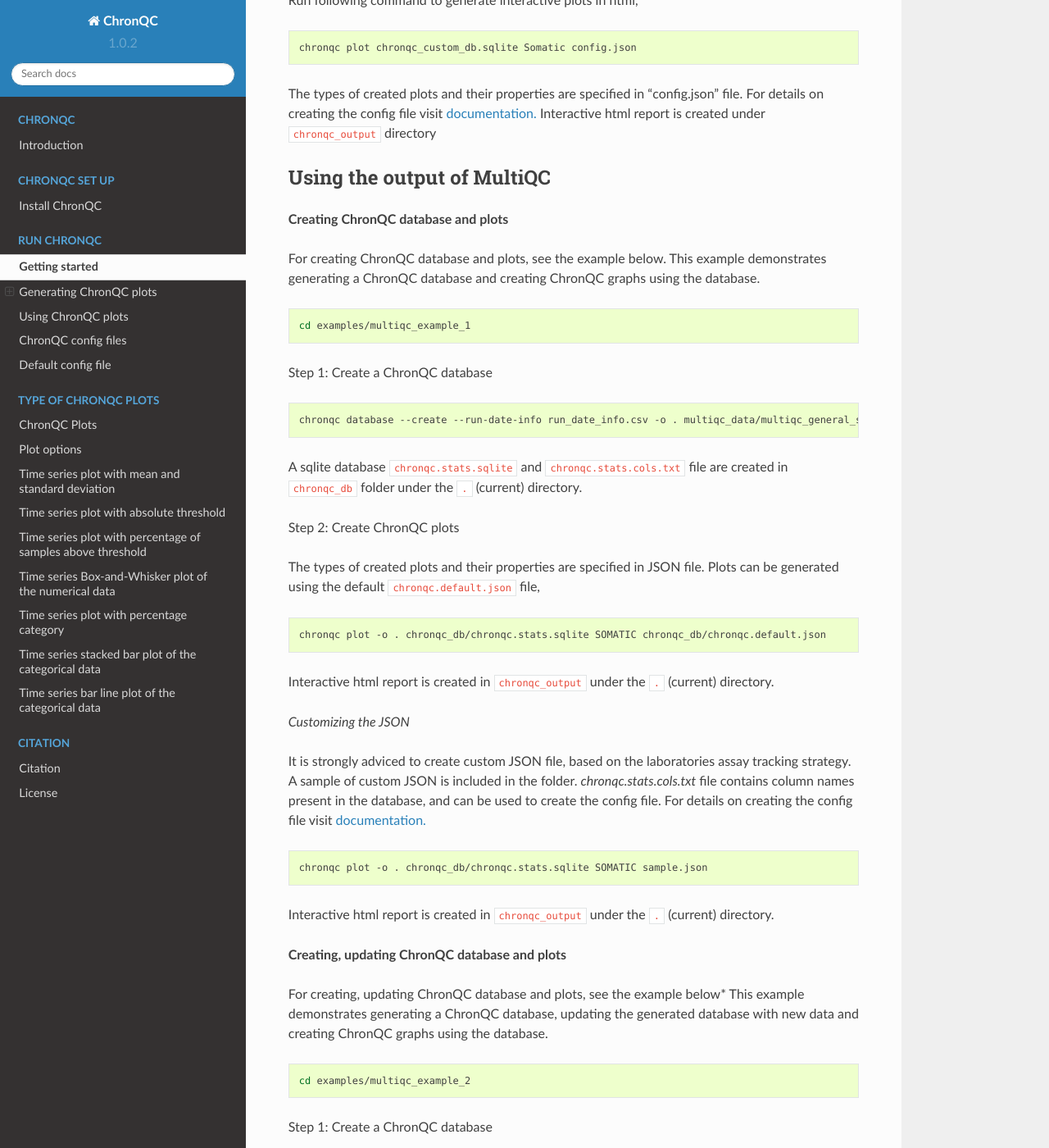
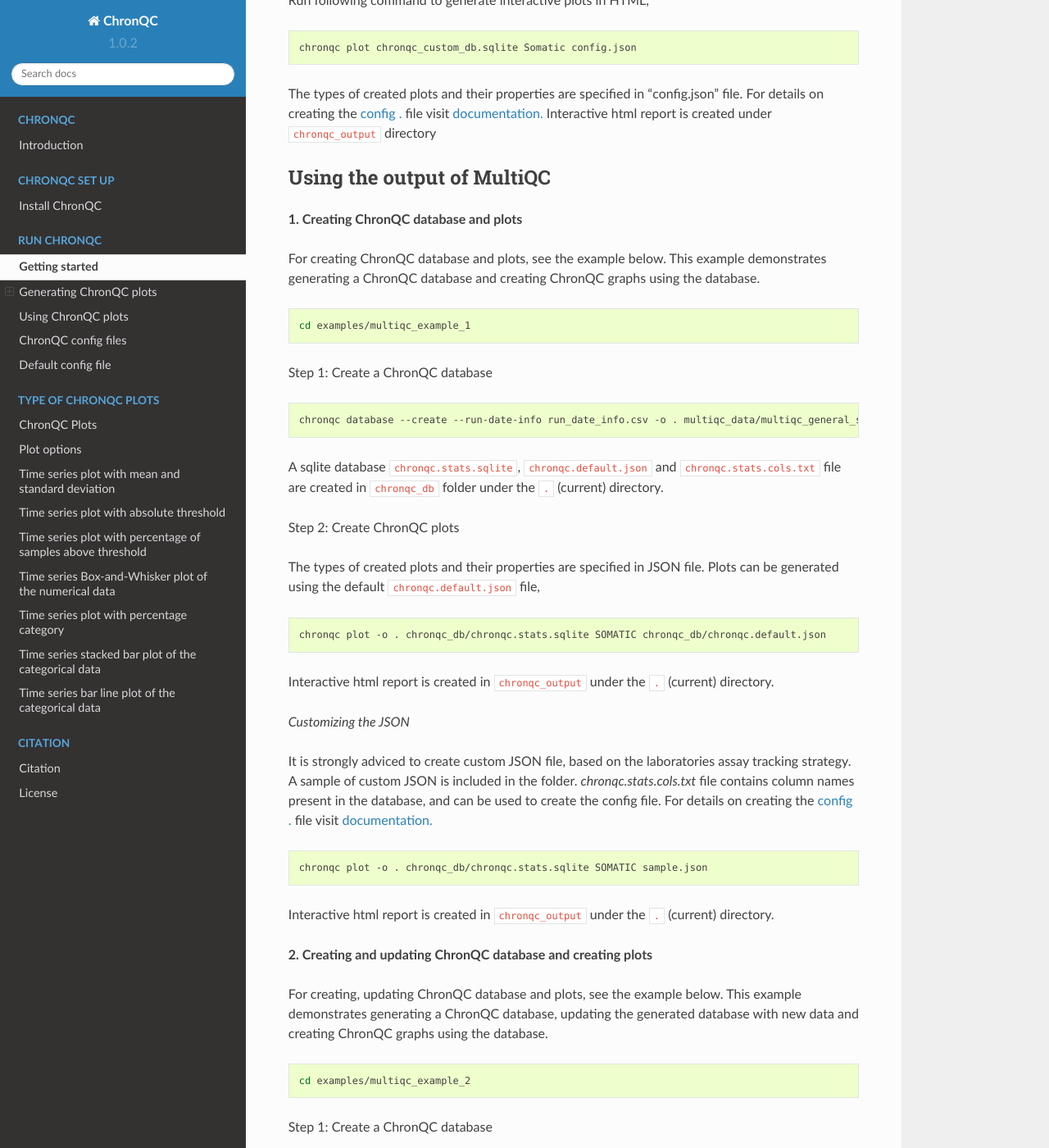
Before and after one commit to nilesh-tawari/ChronQC, a Sphinx documentation site: the page built from docs/run_chronqc.rst, in a window 1280 px wide and 1400 px high, scrolled down 679 px. Shown: the whole window at 82% size. Built offline with Sphinx 7.4.7 and the Read the Docs theme 2.0.0, drawn with Linux system fonts in a browser that asks for light colours; some of the changed text lies outside the part shown.

```diff
--- a/docs/run_chronqc.rst
+++ b/docs/run_chronqc.rst
@@ -20,7 +20,7 @@ This example demonstrates generating ChronQC plots from a custom database,
 ..
 
 
-Run following command to generate interactive plots in html,
+Run following command to generate interactive plots in HTML,
 
 .. code-block:: shell
 
@@ -28,14 +28,14 @@ Run following command to generate interactive plots in html,
 
 ..
 
-The types of created plots and their properties are specified in "config.json" file. For details on creating the config file visit `documentation. <http://chronqc.readthedocs.io/en/latest/plots/plot_options.html>`__
+The types of created plots and their properties are specified in "config.json" file. For details on creating the `config . <http://chronqc.readthedocs.io/en/latest/run_chronqc.html#chronqc-config-files>`__ file visit `documentation. <http://chronqc.readthedocs.io/en/latest/plots/plot_options.html>`__
 Interactive html report is created under ``chronqc_output`` directory
 
 
 Using the output of MultiQC
 ---------------------------
 
-**Creating ChronQC database and plots**
+**1. Creating ChronQC database and plots**
 
 For creating ChronQC database and plots, see the example below.
 This example demonstrates generating a ChronQC database and creating ChronQC graphs using the database.
@@ -54,7 +54,7 @@ Step 1: Create a ChronQC database
 
 ..
 
-A sqlite database ``chronqc.stats.sqlite`` and ``chronqc.stats.cols.txt`` file are created in ``chronqc_db`` folder under the ``.`` (current) directory.
+A sqlite database ``chronqc.stats.sqlite``, ``chronqc.default.json`` and ``chronqc.stats.cols.txt`` file are created in ``chronqc_db`` folder under the ``.`` (current) directory.
 
 Step 2: Create ChronQC plots
 
@@ -71,7 +71,7 @@ Interactive html report is created in ``chronqc_output`` under the ``.`` (curren
 
 *Customizing the JSON*
 
-It is strongly adviced to create custom JSON file, based on the laboratories assay tracking strategy. A sample of custom JSON is included in the folder. `chronqc.stats.cols.txt` file contains column names present in the database, and can be used to create the config file. For details on creating the config file visit `documentation. <http://chronqc.readthedocs.io/en/latest/plots/plot_options.html>`__
+It is strongly adviced to create custom JSON file, based on the laboratories assay tracking strategy. A sample of custom JSON is included in the folder. `chronqc.stats.cols.txt` file contains column names present in the database, and can be used to create the config file. For details on creating the `config . <http://chronqc.readthedocs.io/en/latest/run_chronqc.html#chronqc-config-files>`__ file visit `documentation. <http://chronqc.readthedocs.io/en/latest/plots/plot_options.html>`__
 
 .. code-block:: shell
 
@@ -82,10 +82,10 @@ It is strongly adviced to create custom JSON file, based on the laboratories ass
 Interactive html report is created in ``chronqc_output`` under the ``.`` (current) directory.
 
 
-**Creating, updating ChronQC database and plots**
+**2. Creating and updating ChronQC database and creating plots**
 
 
-For creating, updating ChronQC database and plots, see the example below*
+For creating, updating ChronQC database and plots, see the example below.
 This example demonstrates generating a ChronQC database, updating the generated database with new data and creating ChronQC graphs using the database.
 
 .. code-block:: shell
@@ -102,7 +102,7 @@ Step 1: Create a ChronQC database
 
 ..
 
-A sqlite database ``chronqc.stats.sqlite`` and `chronqc.stats.cols.txt` file are created in ``chronqc_db`` folder under the ``.`` (current) directory.
+A sqlite database ``chronqc.stats.sqlite``, ``chronqc.default.json`` and `chronqc.stats.cols.txt` file are created in ``chronqc_db`` folder under the ``.`` (current) directory.
 A default JSON file named ``chronqc.default.json`` is also created in chronqc_db under the ``.`` (current) directory.
 
 Step 2: Update existing ChronQC database
@@ -128,7 +128,7 @@ Interactive html report is created in ``chronqc_output`` under the ``.`` (curren
 
 *Customizing the JSON*
 
-It is strongly adviced to create custom JSON file, based on the laboratories assay tracking strategy. A sample of custom JSON is included in the folder. `chronqc.stats.cols.txt` file contains column names present in the database, and can be used to create the config file. For details on creating the config file visit `documentation. <http://chronqc.readthedocs.io/en/latest/plots/plot_options.html>`__
+It is strongly adviced to create custom JSON file, based on the laboratories assay tracking strategy. A sample of custom JSON is included in the folder. `chronqc.stats.cols.txt` file contains column names present in the database, and can be used to create the config file. For details on creating the `config . <http://chronqc.readthedocs.io/en/latest/run_chronqc.html#chronqc-config-files>`__ file visit `documentation. <http://chronqc.readthedocs.io/en/latest/plots/plot_options.html>`__
 
 .. code-block:: shell
 
```
Also changed, not shown: examples/custom_db_example/readme.md, examples/multiqc_example_1/readme.md, examples/multiqc_example_2/readme.md.
